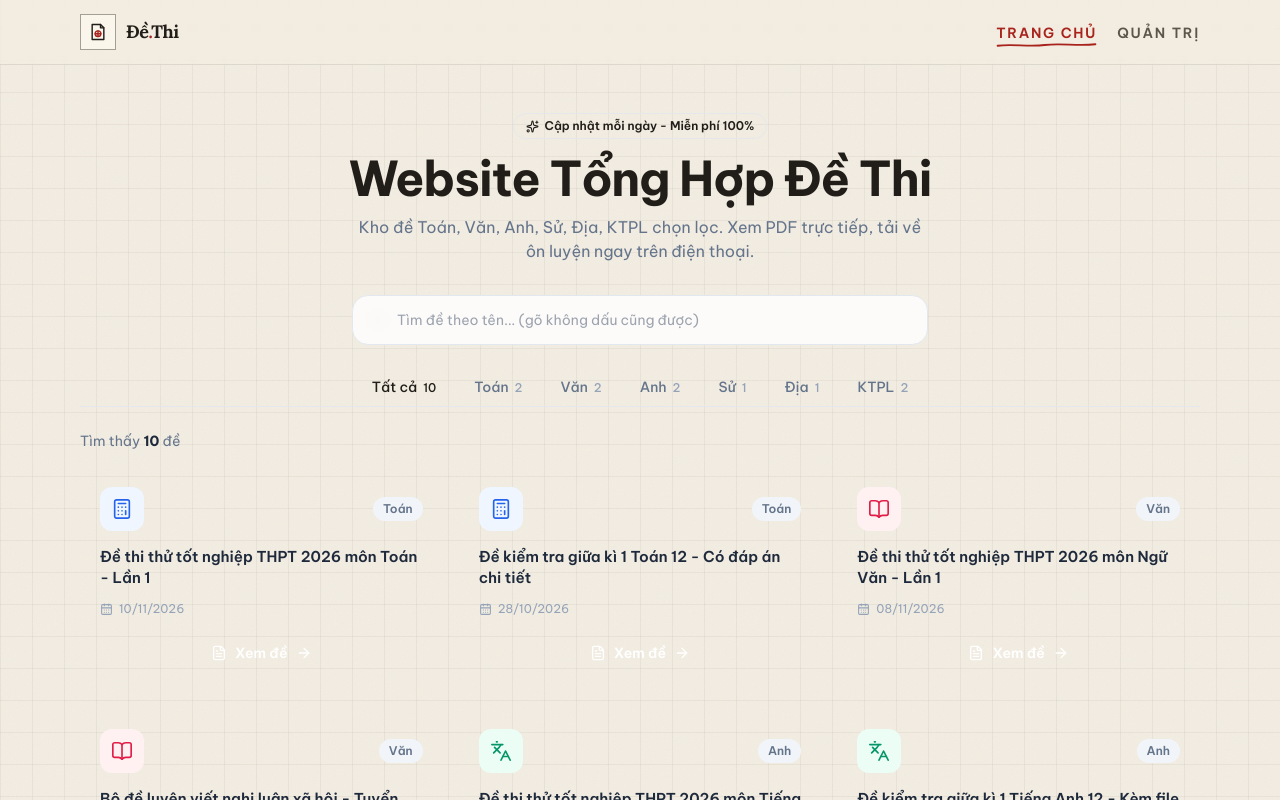
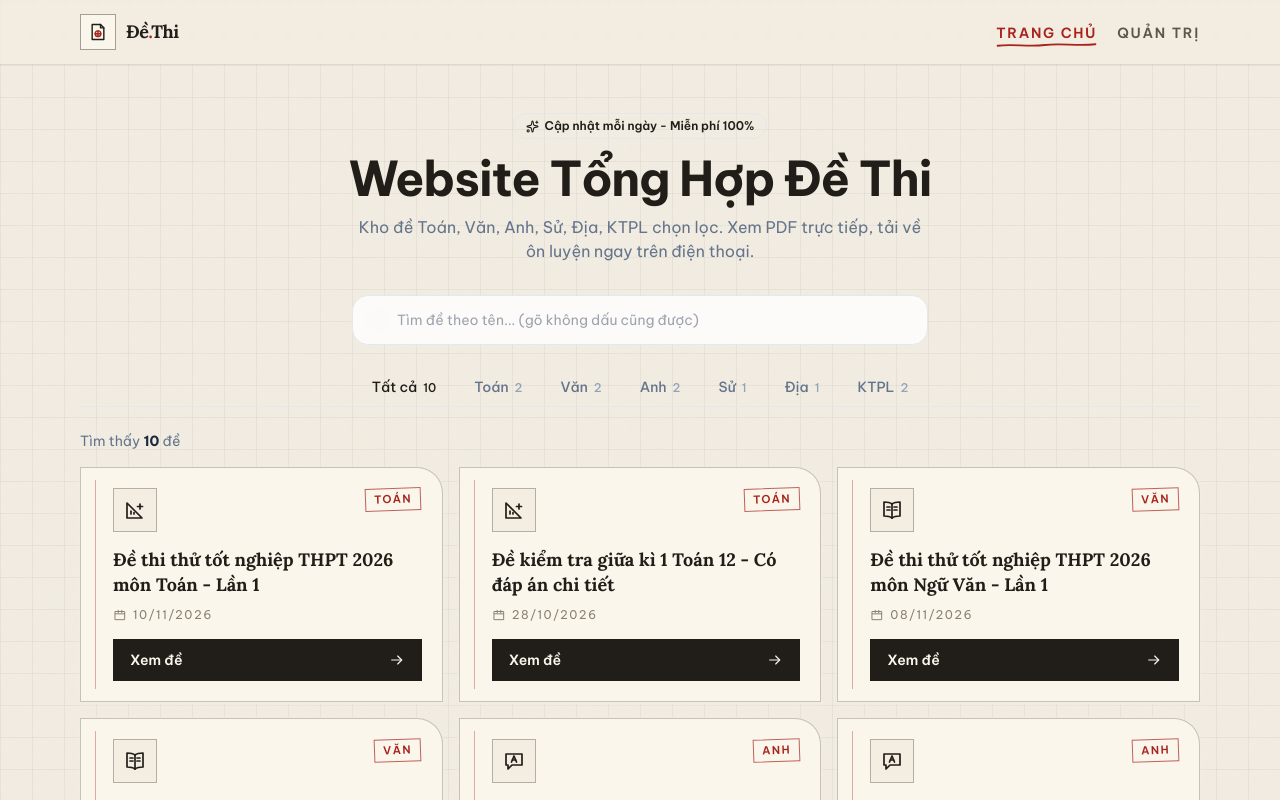
Before and after one commit to anhcoder999/Tong-hop-de-thi, a Next.js app: page / in a window 1280 px wide. Shown: the top 800 px of the page. Built offline with nearby package versions, Linux system fonts and the light colour scheme.

Commit message:
Update DeCard.tsx

```diff
--- a/components/DeCard.tsx
+++ b/components/DeCard.tsx
@@ -1,57 +1,36 @@
 "use client";
 import Link from "next/link";
 import { motion } from "framer-motion";
-import {
-  ArrowRight,
-  BookOpen,
-  Calculator,
-  CalendarDays,
-  FileText,
-  Globe2,
-  Landmark,
-  Languages,
-  Scale,
-  type LucideIcon,
-} from "lucide-react";
-import { formatNgay, type DeThi, type Mon } from "@/lib/data";
+import { IconArrowRight, IconCalendar, MonIcon } from "@/components/Icons";
+import { formatNgay, type DeThi } from "@/lib/data";
 import { buttonTap, cardHover, fadeInUp } from "@/lib/animations";
-// Mỗi môn một icon lucide riêng + tông màu pastel nhẹ để quét mắt nhanh
-const MON_STYLE: Record<Mon, { icon: LucideIcon; mau: string }> = {
-  Toán: { icon: Calculator, mau: "bg-blue-50 text-blue-600" },
-  Văn: { icon: BookOpen, mau: "bg-rose-50 text-rose-600" },
-  Anh: { icon: Languages, mau: "bg-emerald-50 text-emerald-600" },
-  Sử: { icon: Landmark, mau: "bg-amber-50 text-amber-600" },
-  Địa: { icon: Globe2, mau: "bg-cyan-50 text-cyan-600" },
-  KTPL: { icon: Scale, mau: "bg-violet-50 text-violet-600" },
-};
 export default function DeCard({ de }: { de: DeThi }) {
-  const { icon: Icon, mau } = MON_STYLE[de.mon];
   return (
-    // Gộp variants: hidden/visible nhận stagger từ grid cha, hover tự scale 1.02 + glow
     <motion.article
       variants={{ ...fadeInUp, ...cardHover }}
       whileHover="hover"
-      className="group glass rounded-xl p-5 shadow-soft transition-colors duration-300 hover:border-brand-300"
+      className="sheet group relative flex flex-col p-5 pl-8 shadow-paper transition-colors duration-300 hover:border-accent/60"
     >
-      <div className="flex items-center justify-between">
-        <span className={`grid h-11 w-11 place-items-center rounded-xl ${mau}`}>
-          <Icon size={22} strokeWidth={1.8} />
+      <div className="flex items-start justify-between gap-3">
+        <span className="grid h-11 w-11 place-items-center border border-ink/30 bg-paper text-ink transition-colors duration-300 group-hover:border-accent group-hover:text-accent">
+          <MonIcon mon={de.mon} className="h-6 w-6" />
         </span>
-        <span className="rounded-full bg-slate-100 px-2.5 py-1 text-xs font-semibold text-slate-500">{de.mon}</span>
+        <span className="-rotate-2 border border-accent/70 px-2 py-0.5 text-[11px] font-semibold uppercase tracking-[0.14em] text-accent">
+          {de.mon}
+        </span>
       </div>
-      <h3 className="mt-4 line-clamp-2 min-h-[2.75rem] text-[15px] font-semibold leading-snug text-slate-800">{de.ten}</h3>
-      <p className="mt-2.5 flex items-center gap-1.5 text-xs text-slate-400">
-        <CalendarDays size={13} />
+      <h3 className="mt-4 line-clamp-2 min-h-[3.2rem] font-display text-lg font-bold leading-snug text-ink">{de.ten}</h3>
+      <p className="mt-2 flex items-center gap-1.5 text-xs uppercase tracking-[0.12em] text-ink-faint">
+        <IconCalendar className="h-3.5 w-3.5" />
         {formatNgay(de.ngay)}
       </p>
       <Link href={`/de/${de.id}`} className="mt-4 block">
         <motion.span
           whileTap={buttonTap}
-          className="flex items-center justify-center gap-2 rounded-2xl bg-brand-gradient px-4 py-2.5 text-sm font-semibold text-white shadow-soft transition-shadow duration-300 group-hover:shadow-lift"
+          className="flex items-center justify-between gap-2 border border-ink bg-ink px-4 py-2.5 text-sm font-semibold text-paper-light transition-colors duration-300 group-hover:border-accent group-hover:bg-accent"
         >
-          <FileText size={16} />
           Xem đề
-          <ArrowRight size={16} className="transition-transform duration-300 group-hover:translate-x-0.5" />
+          <IconArrowRight className="h-4 w-4 transition-transform duration-300 group-hover:translate-x-1" />
         </motion.span>
       </Link>
     </motion.article>
```
